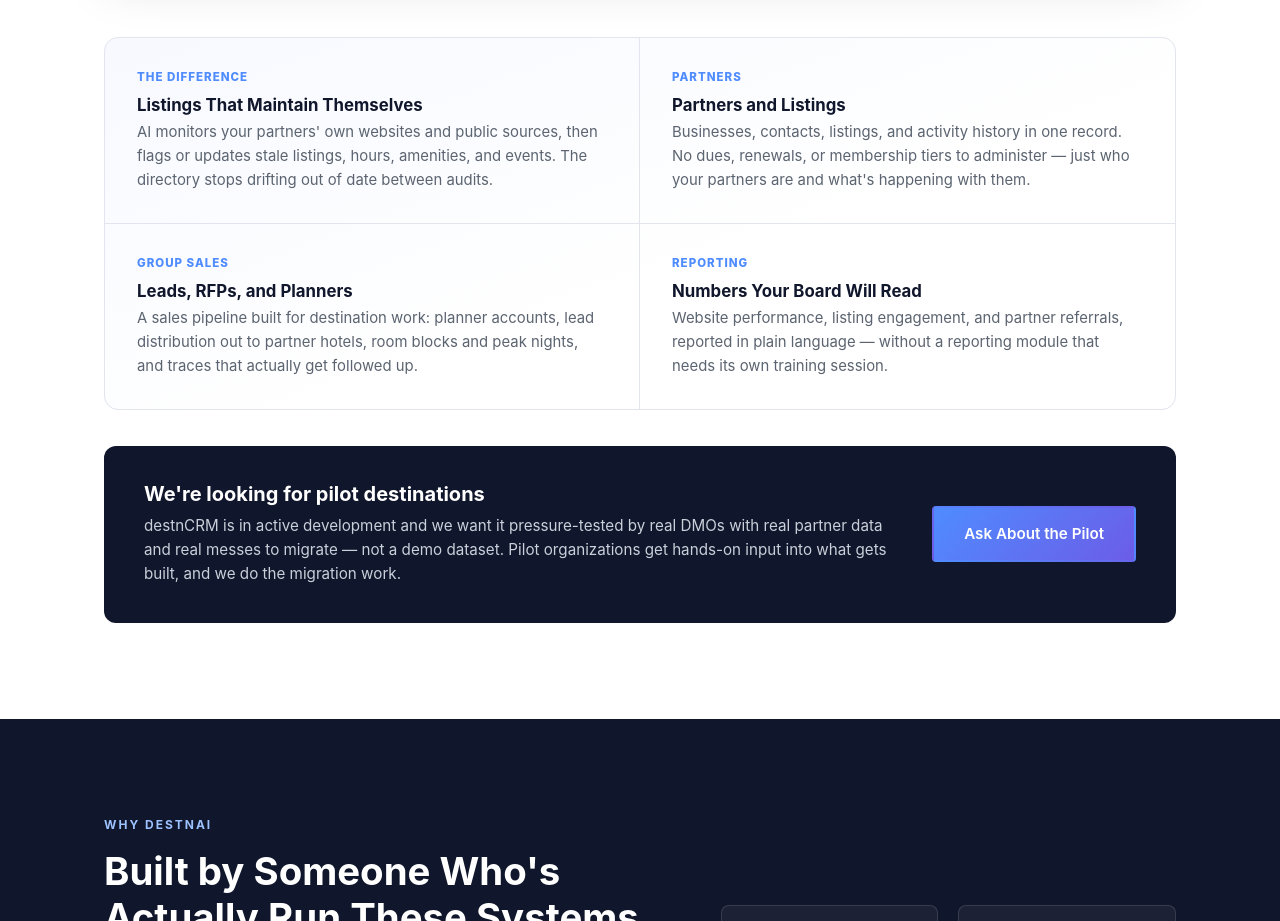
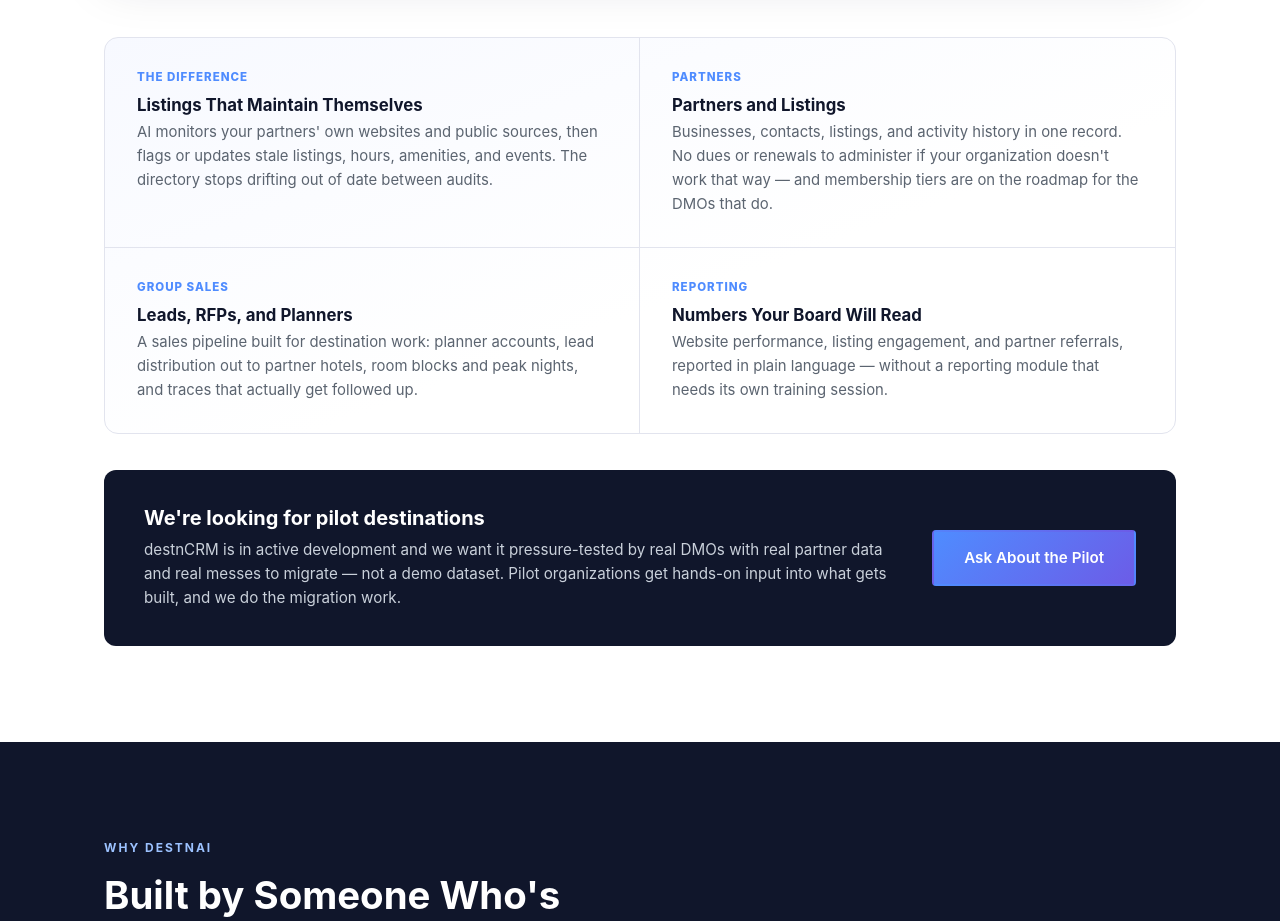
Before and after one commit to ldavis-CVB/destn-ai-website, a plain HTML site: page index.html in a window 1280 px wide. Shown: the part 6732-7653 px from the top of the page. Drawn offline with Linux system fonts and the light colour scheme.

Commit message:
Stop ruling out membership tiers in the Partners card
The card flatly said there are no membership tiers to administer, which
reads as a dead end to membership-based DMOs rather than a feature. Keeps
the benefit for organizations that don't run on dues, and puts tiers on
the roadmap for the ones that do.

Co-Authored-By: Claude Opus 5 <noreply@anthropic.com>

```diff
--- a/index.html
+++ b/index.html
@@ -1607,7 +1607,7 @@
         <div class="crm-feature">
           <span class="tag">Partners</span>
           <h3>Partners and Listings</h3>
-          <p>Businesses, contacts, listings, and activity history in one record. No dues, renewals, or membership tiers to administer — just who your partners are and what's happening with them.</p>
+          <p>Businesses, contacts, listings, and activity history in one record. No dues or renewals to administer if your organization doesn't work that way — and membership tiers are on the roadmap for the DMOs that do.</p>
         </div>
         <div class="crm-feature">
           <span class="tag">Group sales</span>
```
